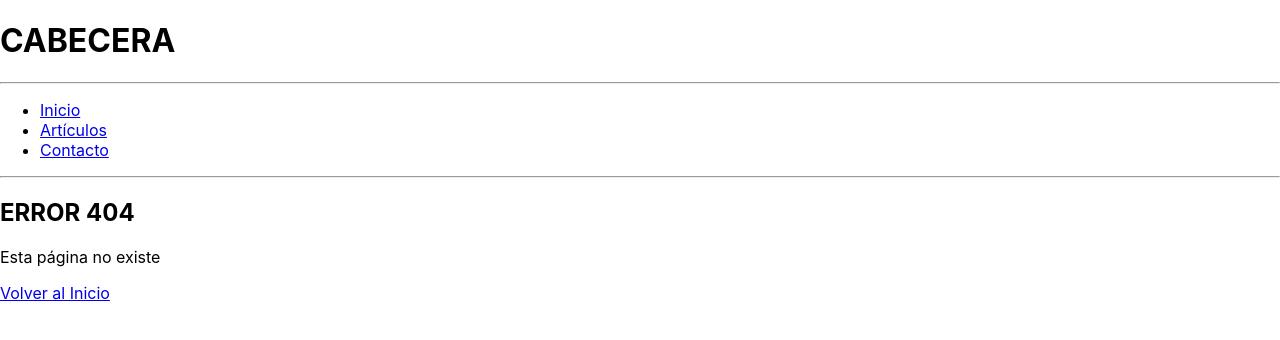
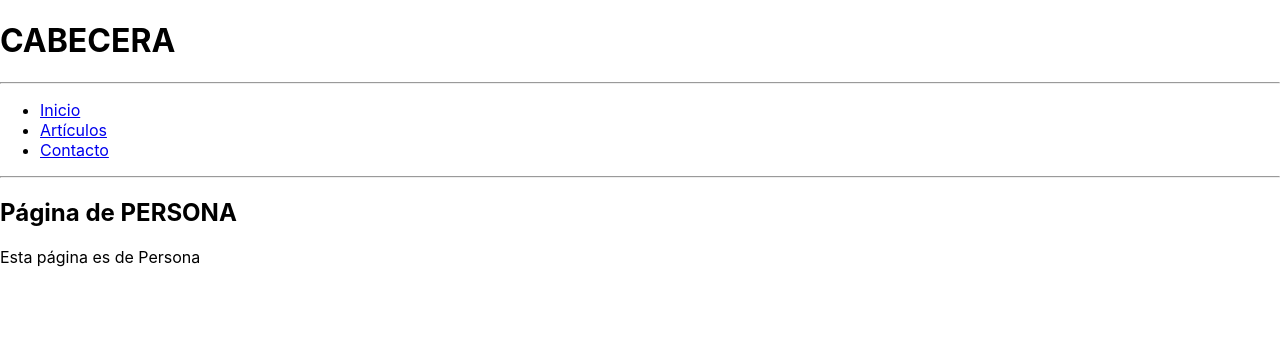
Before and after one commit to VillegasCode/07-rutas, a React (Create React App) app: page /persona in a window 1280 px wide. Before the commit this address had no page. Shown: the top 340 px of the page. Built offline with nearby package versions, Linux system fonts and the light colour scheme.

Commit message:
Creation Routes path to <Persona/> component

```diff
--- a/src/routes/RouterPrincipal.js
+++ b/src/routes/RouterPrincipal.js
@@ -4,6 +4,7 @@ import { Inicio } from '../components/Inicio'
 import { Articulos } from '../components/Articulos'
 import { Contacto } from '../components/Contacto'
 import { Error } from '../components/Error'
+import { Persona } from '../components/Persona'
 
 export const RouterPrincipal = () => {
   return (
@@ -40,6 +41,7 @@ export const RouterPrincipal = () => {
             <Route path='/inicio' element={<Inicio />} />
             <Route path='/articulos' element={<Articulos />} />
             <Route path='/contacto' element={<Contacto />} />
+            <Route path='/persona' element={<Persona />} />
             <Route path='*' element={<Error />} />
 
             {/* En vez de usar una página de error también podrías colocar directamente el código HTML aquí <Route path='*' element={(
```
